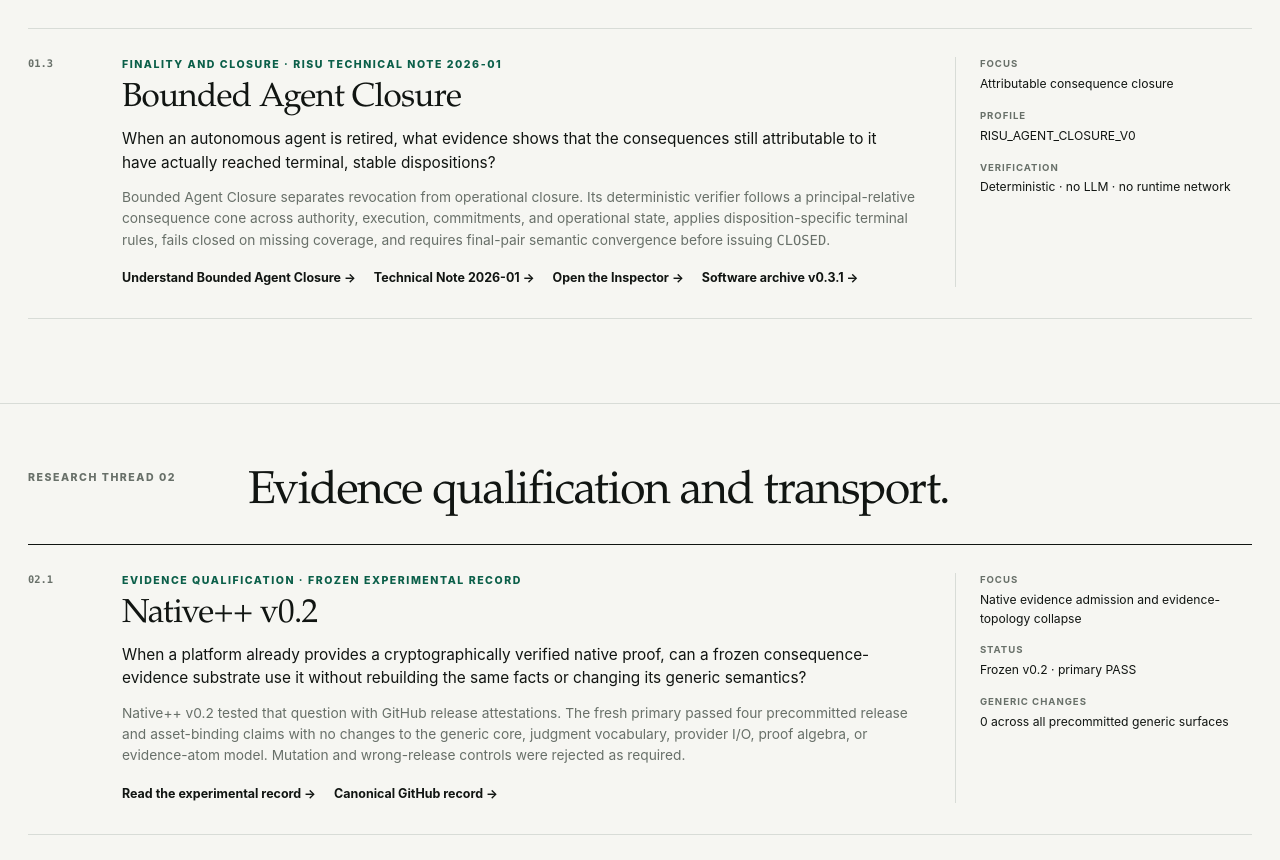
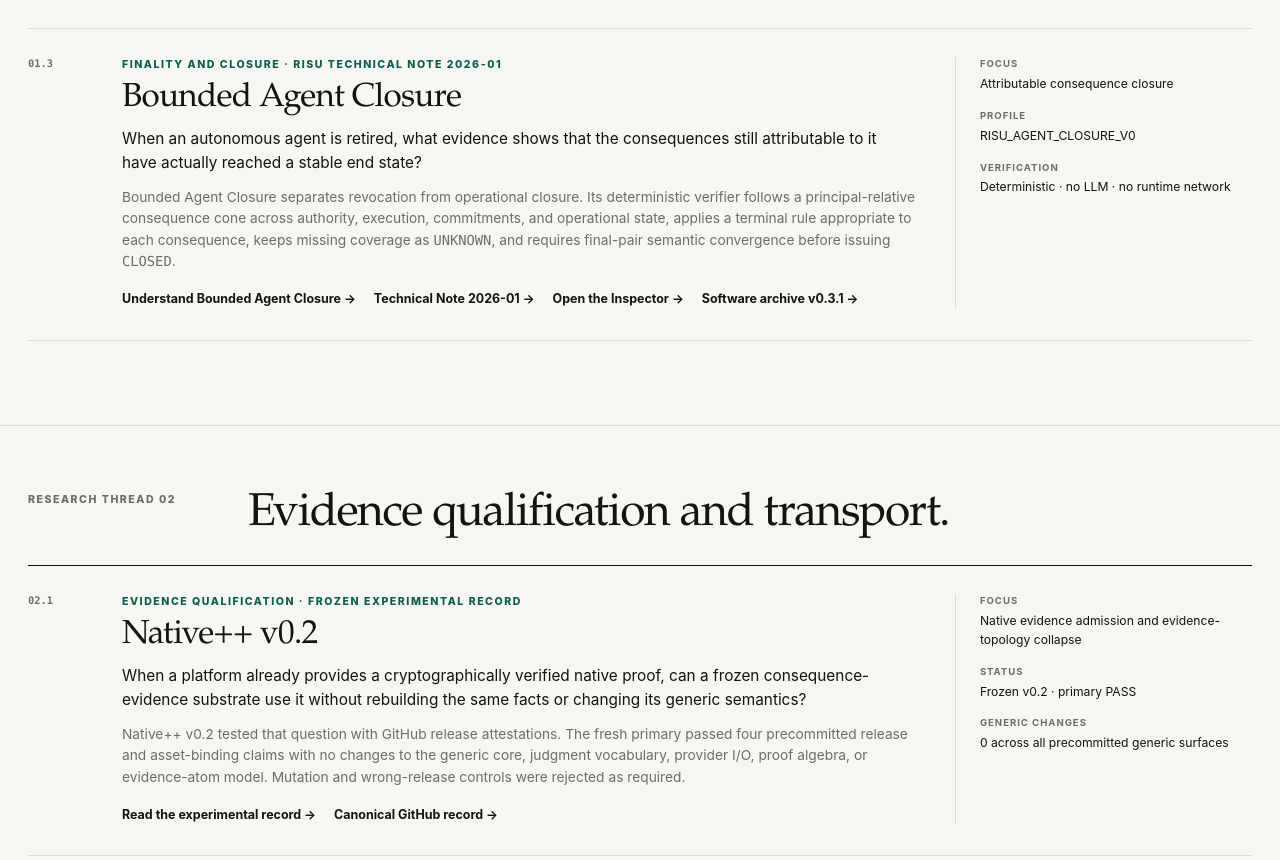
Before and after one commit to risu-research/risu-institute, a website: page public/work/index.html in a window 1280 px wide. Shown: the part 1507-2367 px from the top of the page. Drawn offline with Linux system fonts and the light colour scheme.

Commit message:
Polish Bounded Agent Closure research card

```diff
--- a/public/work/index.html
+++ b/public/work/index.html
@@ -17,7 +17,7 @@
 
 <article class="research-entry"><span class="entry-index">01.2</span><div><p class="entry-label">Reliance · RISU Technical Note 2026-02</p><h3><a href="/research/technical-notes/2026-02/">Reliance Before Closure</a></h3><p class="entry-question">When can one machine rely on a claim before the broader workflow has finished?</p><p class="entry-summary">Reliance Before Closure defines an evidence-to-reliance interface for claim-relative decisions under unresolved effects. Provider-specific qualification, a verified stability certificate, and a separately bounded proposed action feed a provider-blind relying function.</p><div class="entry-links"><a href="/research/technical-notes/2026-02/">Technical Note 2026-02 →</a><a href="/tools/reliance-inspector/">Reliance Inspector →</a><a href="https://doi.org/10.5281/zenodo.22038494">Technical Note DOI →</a><a href="https://doi.org/10.5281/zenodo.22037607">Software archive v0.4.0 →</a><a href="https://github.com/risu-research/reliance-before-closure">Canonical repository →</a></div></div><aside class="entry-meta"><dl><div><dt>Focus</dt><dd>Evidence-qualified reliance before broader workflow closure</dd></div><div><dt>Profile</dt><dd>THRESHOLD_SLACK_V0</dd></div><div><dt>Commissioning</dt><dd>Kubernetes · trust-scoped</dd></div></dl></aside></article>
 
-<article class="research-entry"><span class="entry-index">01.3</span><div><p class="entry-label">Finality and closure · RISU Technical Note 2026-01</p><h3><a href="/work/bounded-agent-closure/">Bounded Agent Closure</a></h3><p class="entry-question">When an autonomous agent is retired, what evidence shows that the consequences still attributable to it have actually reached terminal, stable dispositions?</p><p class="entry-summary">Bounded Agent Closure separates revocation from operational closure. Its deterministic verifier follows a principal-relative consequence cone across authority, execution, commitments, and operational state, applies disposition-specific terminal rules, fails closed on missing coverage, and requires final-pair semantic convergence before issuing <code>CLOSED</code>.</p><div class="entry-links"><a href="/work/bounded-agent-closure/">Understand Bounded Agent Closure →</a><a href="/research/technical-notes/2026-01/">Technical Note 2026-01 →</a><a href="/tools/agent-closure/">Open the Inspector →</a><a href="https://doi.org/10.5281/zenodo.22005419">Software archive v0.3.1 →</a></div></div><aside class="entry-meta"><dl><div><dt>Focus</dt><dd>Attributable consequence closure</dd></div><div><dt>Profile</dt><dd>RISU_AGENT_CLOSURE_V0</dd></div><div><dt>Verification</dt><dd>Deterministic · no LLM · no runtime network</dd></div></dl></aside></article>
+<article class="research-entry"><span class="entry-index">01.3</span><div><p class="entry-label">Finality and closure · RISU Technical Note 2026-01</p><h3><a href="/work/bounded-agent-closure/">Bounded Agent Closure</a></h3><p class="entry-question">When an autonomous agent is retired, what evidence shows that the consequences still attributable to it have actually reached a stable end state?</p><p class="entry-summary">Bounded Agent Closure separates revocation from operational closure. Its deterministic verifier follows a principal-relative consequence cone across authority, execution, commitments, and operational state, applies a terminal rule appropriate to each consequence, keeps missing coverage as <code>UNKNOWN</code>, and requires final-pair semantic convergence before issuing <code>CLOSED</code>.</p><div class="entry-links"><a href="/work/bounded-agent-closure/">Understand Bounded Agent Closure →</a><a href="/research/technical-notes/2026-01/">Technical Note 2026-01 →</a><a href="/tools/agent-closure/">Open the Inspector →</a><a href="https://doi.org/10.5281/zenodo.22005419">Software archive v0.3.1 →</a></div></div><aside class="entry-meta"><dl><div><dt>Focus</dt><dd>Attributable consequence closure</dd></div><div><dt>Profile</dt><dd>RISU_AGENT_CLOSURE_V0</dd></div><div><dt>Verification</dt><dd>Deterministic · no LLM · no runtime network</dd></div></dl></aside></article>
 </div></div></section>
 
 <section class="thread-section" id="evidence-transport"><div class="wrap"><div class="thread-head"><p class="section-kicker">Research thread 02</p><h2>Evidence qualification and transport.</h2></div><div class="research-ledger">
```
